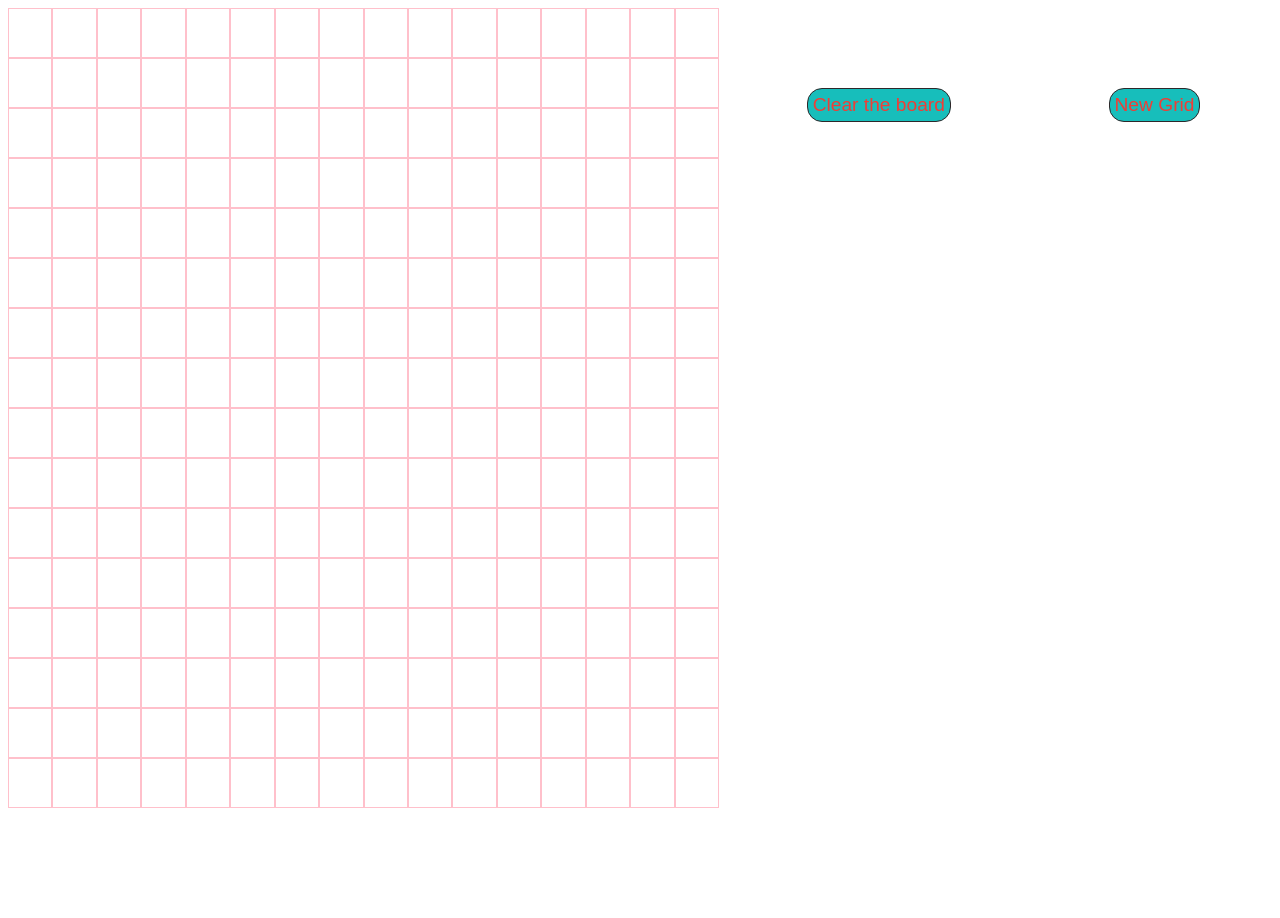
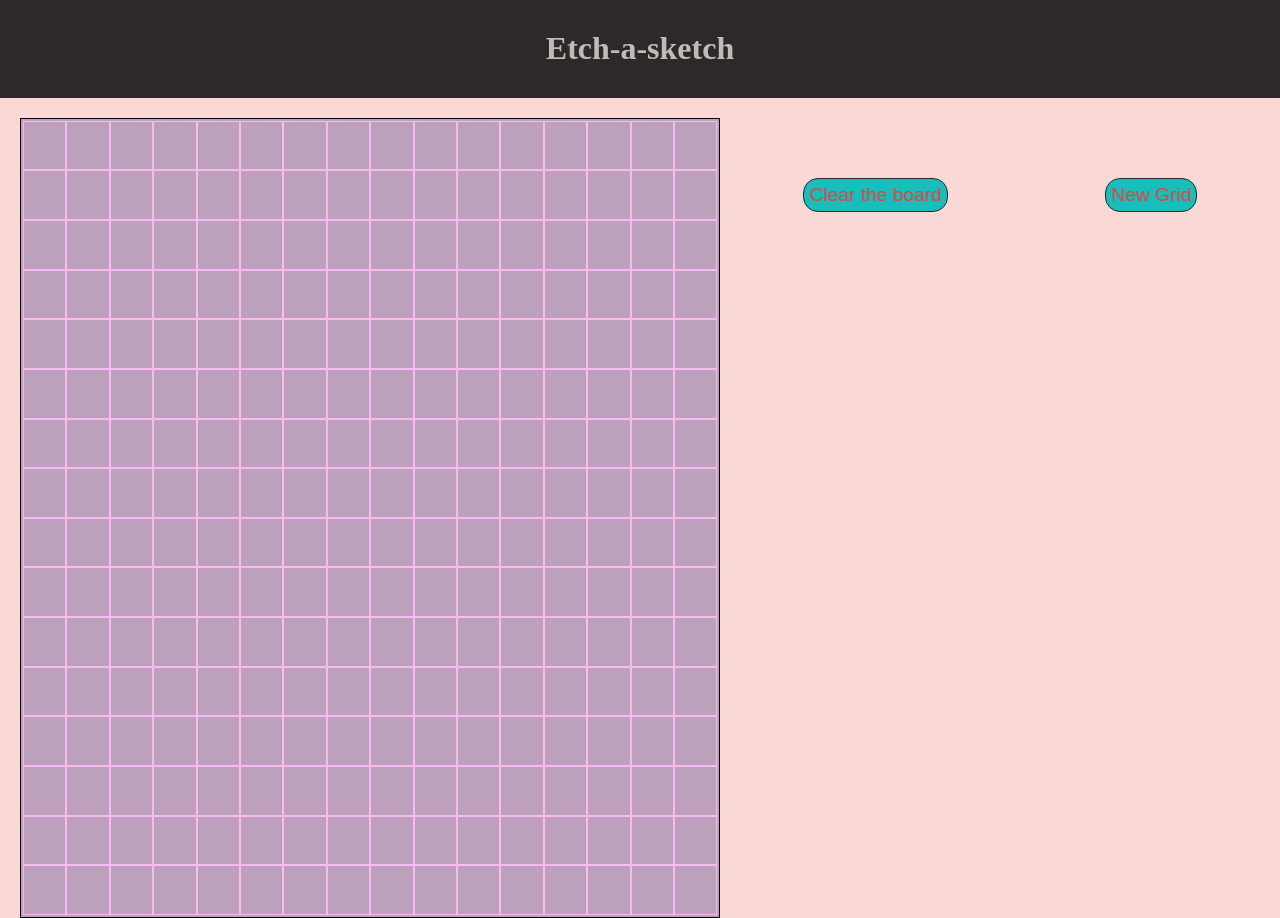
Before and after one commit to Tropienet/etch-sketch, a plain HTML site: page index.html in a window 1280 px wide. Before the commit the page ends 816 px from the top, so only its background shows below. Drawn offline with Linux system fonts and the light colour scheme.

Commit message:
Added some more css to the site

```diff
--- a/index.html
+++ b/index.html
@@ -9,6 +9,9 @@
     <title>Etch-a-sketch</title>
 </head>
 <body>
+    <div id="header">
+        <h1 id="title">Etch-a-sketch</h1>
+    </div>
     <div id="site-container">
         <div id="container">
         </div>
--- a/styles/style.css
+++ b/styles/style.css
@@ -7,10 +7,23 @@
 body {
     width: 100%;
     height: 100vh;
+    background-color: #FAD8D6;
+    margin: 0;
 }
 
 #site-container {
     display: flex;
+}
+
+#header {
+    background-color: #2E282A;
+    padding: 1.1em;
+}
+
+#title {
+    text-align: center;
+    color: #C0BCB5;
+    margin: 0.4em 0;
 }
 
 #menu {
@@ -45,11 +58,15 @@ body {
     display: grid;
     width: 800px;
     height: 800px;
+    margin: 20px 0 0 20px;
+    border: 1px solid black;
+    padding: 2px;
+    background-color: #BCA0BC;
 }
 
 
 
 .square {
     display: inline-block;
-    border: solid pink 1px;
+    border: solid #F9B9F2 1px;
 }
```
